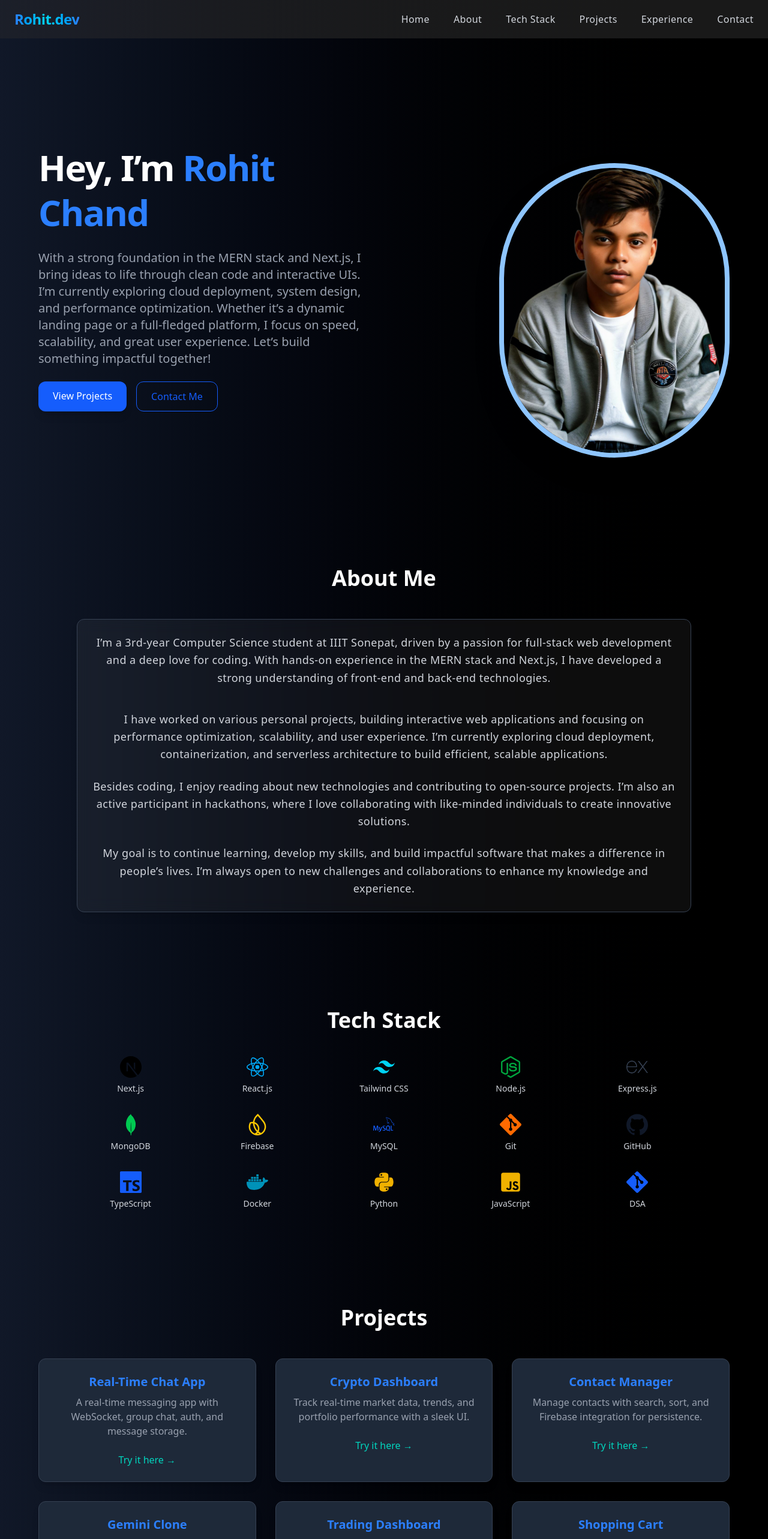
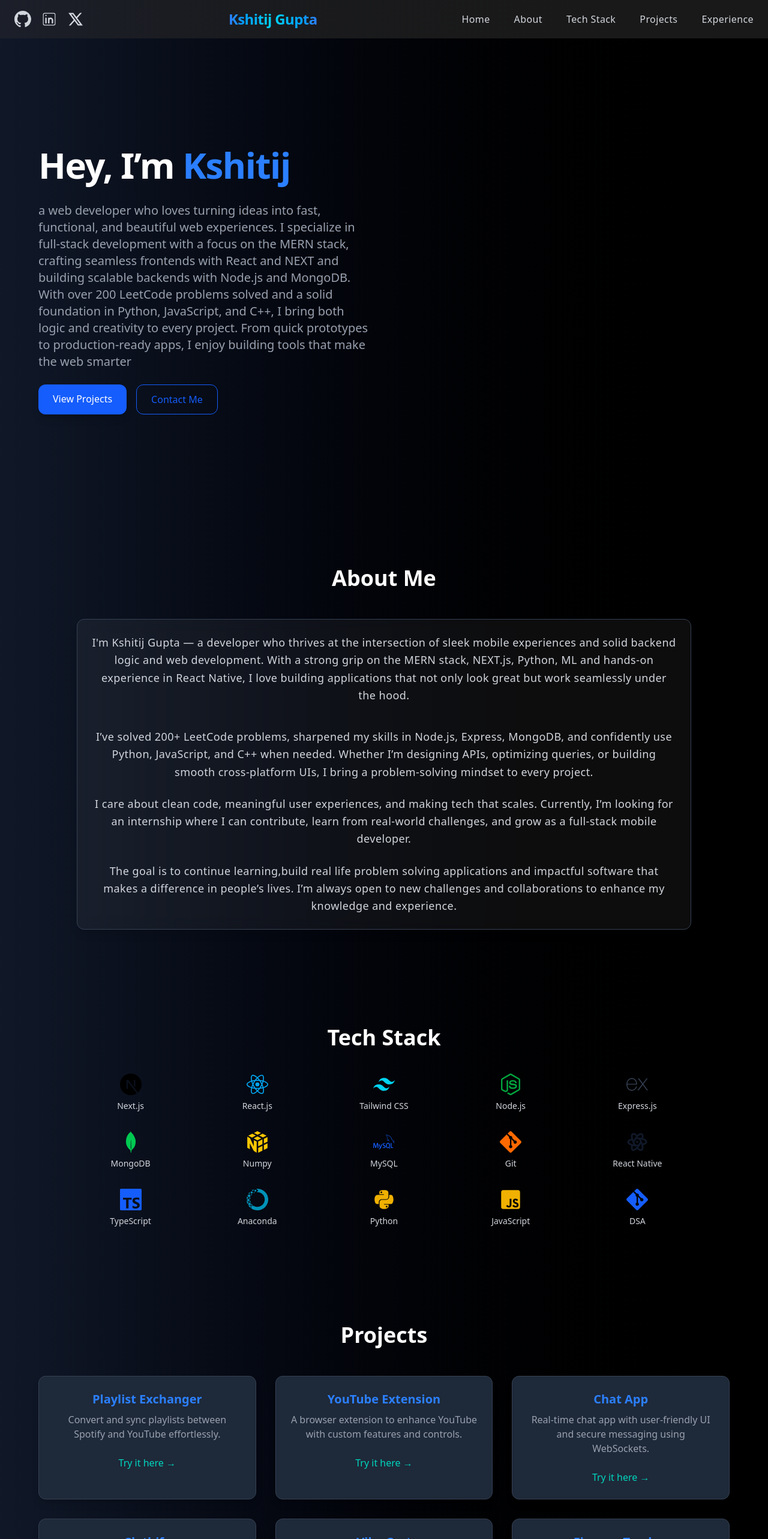
Before and after one commit to KshitijGupta99/NewPortfolio, a Next.js app: page / in a window 1280 px wide. Shown: the top 2566 px of the page at 60% size. Built offline with nearby package versions, Linux system fonts and the light colour scheme.

Commit message:
created the portfolio

```diff
--- a/app/layout.tsx
+++ b/app/layout.tsx
@@ -24,6 +24,7 @@ export default function RootLayout({
 }>) {
   return (
     <html lang="en">
+      <head><title>Kshitij Gupta</title></head>
       <body
         className={`${geistSans.variable} ${geistMono.variable} antialiased`}
       >
--- a/app/page.tsx
+++ b/app/page.tsx
@@ -4,14 +4,14 @@ import Hero from "@/components/Hero";
 import About from "@/components/About";
 import Projects from "@/components/Project";
 import Experience from "@/components/Experience";
+import TechStack from "@/components/TechStack";
 import Footer from "@/components/Footer";
-import TechStack from "@/components/TechStack";
 
 export default function Home() {
   return (
     <>
       <Head>
-        <title>Rohit Chand | Portfolio</title>
+        <title>Kshitij | Portfolio</title>
       </Head>
       <Header />
       <main className="pt-16"> {/* Padding for sticky header */}
--- a/components/About.tsx
+++ b/components/About.tsx
@@ -7,20 +7,21 @@ const About = () => {
         <h2 className="mb-12 font-bold text-white text-4xl">About Me</h2>
         <div className="bg-white/5 shadow-lg backdrop-blur-md p-6 border border-gray-700 rounded-xl">
           <p className="text-gray-300 text-lg leading-relaxed tracking-wide">
-            I&rsquo;m a 3rd-year Computer Science student at IIIT Sonepat, driven by a passion for full-stack web development and a deep love for coding.
-            With hands-on experience in the MERN stack and Next.js, I have developed a strong understanding of front-end and back-end technologies.
+          I'm Kshitij Gupta — a developer who thrives at the intersection of sleek mobile experiences and solid backend logic and web development. With a strong grip on the MERN stack, NEXT.js, Python, ML and hands-on experience in React Native, I love building applications that not only look great but work seamlessly under the hood.
+
+
           </p>
           <div className="space-y-6 mt-10 text-gray-300 text-lg leading-relaxed tracking-wide">
             <p>
-              I have worked on various personal projects, building interactive web applications and focusing on performance optimization, scalability, and user experience.
-              I&rsquo;m currently exploring cloud deployment, containerization, and serverless architecture to build efficient, scalable applications.
+            I’ve solved 200+ LeetCode problems, sharpened my skills in Node.js, Express, MongoDB, and confidently use Python, JavaScript, and C++ when needed. Whether I’m designing APIs, optimizing queries, or building smooth cross-platform UIs, I bring a problem-solving mindset to every project.
+
             </p>
             <p>
-              Besides coding, I enjoy reading about new technologies and contributing to open-source projects. I&rsquo;m also an active participant in hackathons,
-              where I love collaborating with like-minded individuals to create innovative solutions.
+            I care about clean code, meaningful user experiences, and making tech that scales. Currently, I’m looking for an internship where I can contribute, learn from real-world challenges, and grow as a full-stack mobile developer.
+
             </p>
             <p>
-              My goal is to continue learning, develop my skills, and build impactful software that makes a difference in people’s lives. I&rsquo;m always open to new
+              The goal is to continue learning,build real life problem solving applications and impactful software that makes a difference in people’s lives. I&rsquo;m always open to new
               challenges and collaborations to enhance my knowledge and experience.
             </p>
           </div>
--- a/components/Experience.tsx
+++ b/components/Experience.tsx
@@ -3,22 +3,22 @@ import Link from "next/link";
 
 const experiences = [
   {
-    title: "Full Stack Intern",
-    org: "Offozon",
-    date: "Oct 2024 – Dec 2024",
-    desc: "Worked on frontend and backend web development, ensuring smooth integration and performance.",
+    title: "Member @GDSC at IIIT Sonepat",
+    org: "Google Developer Student Club",
+    date: "Dec 2024 – present",
+    desc: "Contributed to various projects and events as a member of GDSC.",
   },
   {
-    title: "PR Lead",
-    org: "Google Developer Group IIIT Sonepat",
-    date: "Oct 2024 – Present",
-    desc: "Led PR campaigns, organized events, and drove tech community growth.",
+    title: "SIH 2024 Tema leader",
+    org: "Smart India Hackathon",
+    date: "Apr 2024",
+    desc: "Lead a team for the Smart India Hackathon 2024.",
   },
   {
-    title: "Content Lead",
-    org: "AlgoZenith IIIT Sonepat",
-    date: "Oct 2024 – Present",
-    desc: "Managed content creation, strategy, and dissemination for tech events.",
+    title: "Open Source Contributor for GSOC 2025",
+    org: "stdlib",
+    date: "Nov 2024 – Present",
+    desc: "contibuted for stdlib for GSOC 2025.",
   },
 ];
 
--- a/components/Footer.tsx
+++ b/components/Footer.tsx
@@ -1,18 +1,44 @@
-import React from "react";
+// components/Footer.jsx
+import Link from "next/link";
+import { VscGithubInverted } from "react-icons/vsc";
+import { CiLinkedin } from "react-icons/ci";
+import { RiTwitterXLine } from "react-icons/ri";
 
 const Footer = () => {
   return (
-    <footer className="bg-gradient-to-r from-gray-900 to-black backdrop-blur py-8 border-white/10 border-t text-gray-400 text-sm text-center">
-      <div className="mx-auto px-4 max-w-4xl">
-        <p className="mb-2">
-          Built with passion by{" "}
-          <span className="font-semibold text-blue-500 hover:underline transition-all duration-300">
-            Rohit Chand
-          </span>
+    <footer className="bg-gradient-to-r from-gray-900 to-black text-gray-300 py-6 ">
+      <div className="max-w-7xl mx-auto px-6 flex flex-col md:flex-row justify-between items-center gap-4">
+
+        <p className="text-sm text-center md:text-left">
+          Made with 💙 by Kshitij Gupta ·{" "}
+          <a href="mailto:guptakshitij111@gmail.com" className="hover:text-blue-400 underline">
+            Contact Me
+          </a>
         </p>
-        <p className="text-gray-500 text-xs tracking-wider">
-          © {new Date().getFullYear()} Rohit Chand. All rights reserved.
-        </p>
+
+        <div className="flex items-center gap-4 text-xl">
+          <Link
+            href="https://github.com/KshitijGupta99"
+            target="_blank"
+            rel="noopener noreferrer"
+          >
+            <VscGithubInverted />
+          </Link>
+          <Link
+            href="https://www.linkedin.com/in/kshitij-gupta-481aaa290/"
+            target="_blank"
+            rel="noopener noreferrer"
+          >
+            <CiLinkedin />
+          </Link>
+          <Link
+            href="https://x.com/ktjexe"
+            target="_blank"
+            rel="noopener noreferrer"
+          >
+            <RiTwitterXLine />
+          </Link>
+        </div>
       </div>
     </footer>
   );
--- a/components/Header.tsx
+++ b/components/Header.tsx
@@ -2,6 +2,10 @@
 import React, { useState, useEffect } from "react";
 import Link from "next/link";
 import { Menu, X } from "lucide-react";
+import { VscGithubInverted } from "react-icons/vsc";
+import { CiLinkedin } from "react-icons/ci";
+import { RiTwitterXLine } from "react-icons/ri";
+
 
 const navLinks = [
   { name: "Home", href: "#hero" },
@@ -9,7 +13,6 @@ const navLinks = [
   { name: "Tech Stack", href: "#tech" },
   { name: "Projects", href: "#projects" },
   { name: "Experience", href: "#experience" },
-  { name: "Contact", href: "mailto:rohitchand010904@gmail.com" },
 ];
 
 const Header = () => {
@@ -26,18 +29,45 @@ const Header = () => {
 
   return (
     <header
-      className={`fixed top-0 left-0 w-full z-50 transition-all duration-300 ${
-        scrolled
+    className={`fixed top-0 left-0 w-full z-50 transition-all duration-300 ${
+      scrolled
           ? "backdrop-blur bg-gradient-to-r from-gray-900/90 to-black/90 shadow-md"
           : "bg-gradient-to-r from-gray-950/90 to-black/90"
-      }`}
-    >
+        }`}
+        >
       <div className="flex justify-between items-center mx-auto px-6 py-4 max-w-7xl">
+      <div className="flex items-center gap-4 text-gray-300">
+  <Link
+    href="https://github.com/KshitijGupta99"
+    target="_blank"
+    rel="noopener noreferrer"
+  >
+    <VscGithubInverted size={28} />
+  </Link>
+
+  <Link
+    href="https://www.linkedin.com/in/kshitij-gupta-481aaa290/"
+    target="_blank"
+    rel="noopener noreferrer"
+  >
+    <CiLinkedin size={28} />
+  </Link>
+
+  <Link
+    href="https://x.com/ktjexe"
+    target="_blank"
+    rel="noopener noreferrer"
+  >
+    <RiTwitterXLine size={28} />
+  </Link>
+</div>
+
+
         <Link
           href="/"
           className="bg-clip-text bg-gradient-to-r from-blue-500 via-cyan-400 to-blue-500 font-extrabold text-transparent text-2xl tracking-tight"
-        >
-          Rohit.dev
+          >
+          Kshitij Gupta
         </Link>
 
         <nav className="hidden md:flex items-center gap-10">
--- a/components/Hero.tsx
+++ b/components/Hero.tsx
@@ -7,11 +7,11 @@ const Hero = () => {
       <div className="items-center gap-12 grid md:grid-cols-2 w-full max-w-6xl">
         <div className="space-y-6 md:text-left text-center animate-fade-in">
           <h1 className="font-bold text-white text-5xl md:text-6xl leading-tight tracking-tight">
-            Hey, I&rsquo;m <span className="text-blue-500">Rohit Chand</span>
+            Hey, I&rsquo;m <span className="text-blue-500">Kshitij</span>
           </h1>
           <p className="text-gray-400 text-lg md:text-xl">
-            With a strong foundation in the MERN stack and Next.js, I bring ideas to life through clean code and interactive UIs.
-            I&rsquo;m currently exploring cloud deployment, system design, and performance optimization. Whether it&rsquo;s a dynamic landing page or a full-fledged platform, I focus on speed, scalability, and great user experience. Let&rsquo;s build something impactful together!
+          a web developer who loves turning ideas into fast, functional, and beautiful web experiences.
+          I specialize in full-stack development with a focus on the MERN stack, crafting seamless frontends with React and NEXT and building scalable backends with Node.js and MongoDB. With over 200 LeetCode problems solved and a solid foundation in Python, JavaScript, and C++, I bring both logic and creativity to every project. From quick prototypes to production-ready apps, I enjoy building tools that make the web smarter
           </p>
           <div className="flex justify-center md:justify-start gap-4">
             <a
@@ -28,7 +28,7 @@ const Hero = () => {
             </a>
           </div>
         </div>
-        <div className="flex justify-center md:justify-end">
+        {/* <div className="flex justify-center md:justify-end">
           <div className="relative w-72 md:w-96 h-72 md:h-96">
             <Image
               src="/images/myprofile.png"
@@ -38,7 +38,7 @@ const Hero = () => {
               className="shadow-2xl border-8 border-blue-300 rounded-full object-cover"
             />
           </div>
-        </div>
+        </div> */}
       </div>
     </section>
   );
--- a/components/Project.tsx
+++ b/components/Project.tsx
@@ -2,34 +2,34 @@ import React from "react";
 
 const projects = [
   {
-    title: "Real-Time Chat App",
-    description: "A real-time messaging app with WebSocket, group chat, auth, and message storage.",
-    link: "https://github.com/Rohitchand-01/Real-time-chat-app",
+    title: "Playlist Exchanger",
+    description: "Convert and sync playlists between Spotify and YouTube effortlessly.",
+    link: "https://github.com/KshitijGupta99/Playlist-Exchanger",
   },
   {
-    title: "Crypto Dashboard",
-    description: "Track real-time market data, trends, and portfolio performance with a sleek UI.",
-    link: "https://github.com/Rohitchand-01/crypto-dashboard",
+    title: "YouTube Extension",
+    description: "A browser extension to enhance YouTube with custom features and controls.",
+    link: "https://github.com/KshitijGupta99/YouTube-Video-Controller",
   },
   {
-    title: "Contact Manager",
-    description: "Manage contacts with search, sort, and Firebase integration for persistence.",
-    link: "https://github.com/Rohitchand-01/Contact_Manager",
+    title: "Chat App",
+    description: "Real-time chat app with user-friendly UI and secure messaging using WebSockets.",
+    link: "https://github.com/KshitijGupta99/Chat-app",
   },
   {
-    title: "Gemini Clone",
-    description: "A clone of the Gemini platform with real-time market data, secure login, and a sleek trading interface.",
-    link: "https://github.com/Rohitchand-01/Gemini_clone",
+    title: "Clothify",
+    description: "Classifies fashion items into 10 categories using a trained machine learning model.",
+    link: "https://github.com/KshitijGupta99/Clothify",
   },
   {
-    title: "Trading Dashboard",
-    description: "A powerful trading dashboard with real-time stock market data and portfolio tracking.",
-    link: "https://github.com/Rohitchand-01/Trading_Dashboard",
+    title: "Vibe Cart",
+    description: "VibeCart 🛒 A vibrant e-commerce platform making shopping a joyful adventure. Explore the code behind our fun and trendy online store!",
+    link: "https://github.com/KshitijGupta99/VibeCart",
   },
   {
-    title: "Shopping Cart",
-    description: "An e-commerce shopping cart with product selection, quantity update, and order summary.",
-    link: "https://github.com/Rohitchand-01/shopping-cart",
+    title: "Finance Tracker",
+    description: "Track your income and expenses with visual insights and balance summaries.",
+    link: "https://github.com/KshitijGupta99/Finance-Tracker",
   },
 ];
 
--- a/components/TechStack.tsx
+++ b/components/TechStack.tsx
@@ -6,13 +6,13 @@ import {
   SiNodedotjs,
   SiExpress,
   SiMongodb,
-  SiFirebase,
   SiMysql,
   SiGit,
-  SiGithub,
   SiTypescript,
-  SiDocker,
+  SiNumpy ,
+  SiAnaconda ,
 } from "react-icons/si";
+import { TbBrandReactNative } from "react-icons/tb";
 import { FaPython, FaJsSquare } from "react-icons/fa";
 
 const techs = [
@@ -22,12 +22,12 @@ const techs = [
   { name: "Node.js", icon: <SiNodedotjs className="text-green-600" /> },
   { name: "Express.js", icon: <SiExpress className="text-gray-700" /> },
   { name: "MongoDB", icon: <SiMongodb className="text-green-500" /> },
-  { name: "Firebase", icon: <SiFirebase className="text-yellow-400" /> },
+  { name: "Numpy", icon: <SiNumpy  className="text-yellow-400" /> },
   { name: "MySQL", icon: <SiMysql className="text-blue-600" /> },
   { name: "Git", icon: <SiGit className="text-orange-500" /> },
-  { name: "GitHub", icon: <SiGithub className="text-gray-900" /> },
+  { name: "React Native", icon: <TbBrandReactNative  className="text-gray-900" /> },
   { name: "TypeScript", icon: <SiTypescript className="text-blue-600" /> },
-  { name: "Docker", icon: <SiDocker className="text-cyan-600" /> },
+  { name: "Anaconda", icon: <SiAnaconda  className="text-cyan-600" /> },
   { name: "Python", icon: <FaPython className="text-yellow-500" /> },
   { name: "JavaScript", icon: <FaJsSquare className="text-yellow-500" /> },
   { name: "DSA", icon: <SiGit className="text-blue-600" /> },
```
Also changed, not shown: public/images/myprofile.png (deleted).
